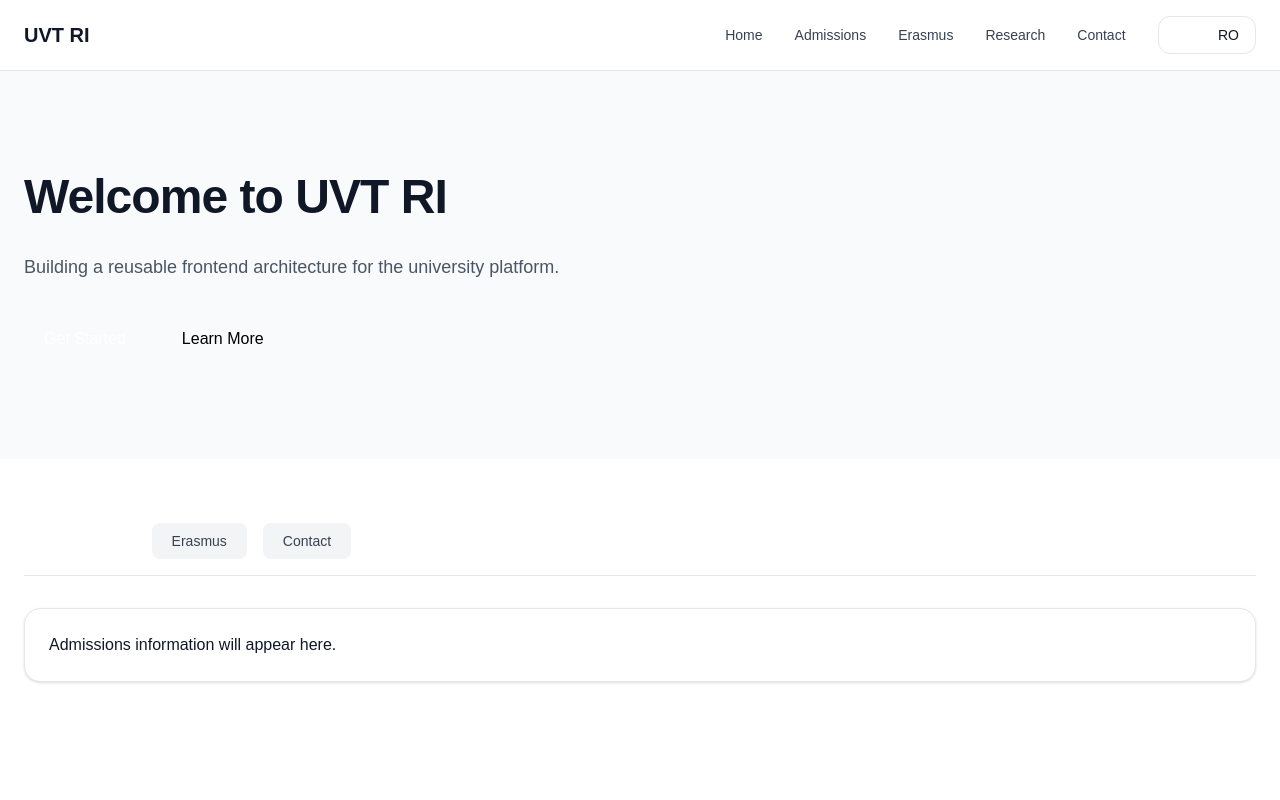
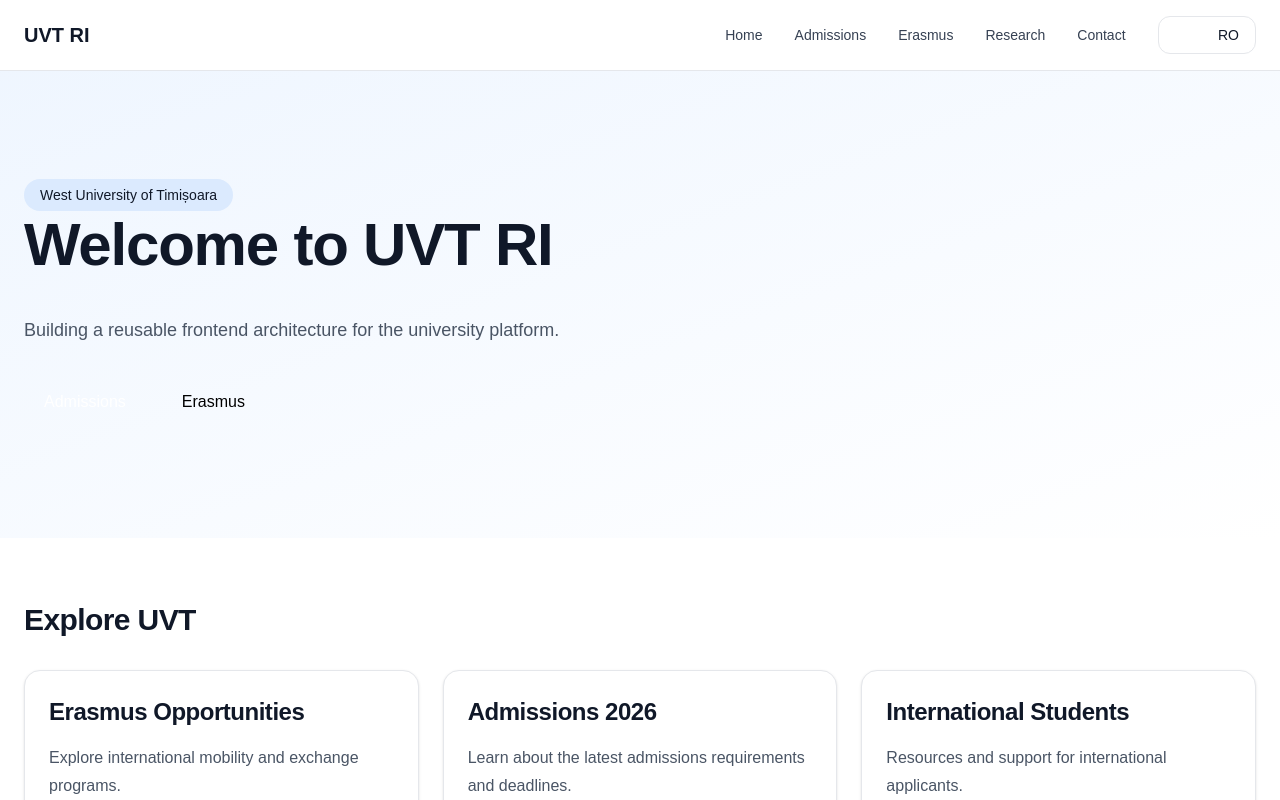
Before and after one commit to Q-UW9/ro.uvt.ri, a React (Vite) app in the folder frontend/: page / in a window 1280 px wide. Shown: the top 800 px of the page. Built offline with nearby package versions, Linux system fonts and the light colour scheme.

Commit message:
modified:   frontend/package-lock.json 	modified:   frontend/package.json 	modified:   frontend/src/components/organisms/HeroSection/HeroSection.tsx 	modified:   frontend/src/pages/UnderConstruction.tsx

```diff
--- a/frontend/package.json
+++ b/frontend/package.json
@@ -11,6 +11,7 @@
   },
   "dependencies": {
     "clsx": "^2.1.1",
+    "framer-motion": "^12.38.0",
     "react": "^19.2.5",
     "react-dom": "^19.2.5",
     "react-icons": "^5.6.0",
--- a/frontend/src/components/organisms/HeroSection/HeroSection.tsx
+++ b/frontend/src/components/organisms/HeroSection/HeroSection.tsx
@@ -1,43 +1,72 @@
+import { Link } from 'react-router-dom'
+
 import { Button } from '../../atoms/Button/Button'
 
 interface HeroSectionProps {
   title: string
   subtitle: string
-  primaryButtonText: string
+
+  primaryButtonText?: string
   secondaryButtonText?: string
+
+  primaryButtonLink?: string
+  secondaryButtonLink?: string
 }
 
 export function HeroSection({
   title,
   subtitle,
+
   primaryButtonText,
   secondaryButtonText,
+
+  primaryButtonLink,
+  secondaryButtonLink,
 }: HeroSectionProps) {
   return (
-    <section className="bg-gray-50 py-24">
-      <div className="mx-auto flex max-w-[1280px] flex-col items-start gap-8 px-6">
+    <section className="relative overflow-hidden">
 
-        <div className="max-w-3xl space-y-6">
-          <h1 className="text-5xl font-bold leading-tight text-gray-900">
+      {/* Background */}
+      <div className="absolute inset-0 bg-gradient-to-br from-blue-50 to-white" />
+
+      <div className="relative mx-auto max-w-[1280px] px-6 py-28">
+
+        <div className="max-w-[700px] space-y-8">
+
+          <span className="rounded-full bg-blue-100 px-4 py-2 text-sm font-medium">
+            West University of Timișoara
+          </span>
+
+          <h1 className="text-6xl font-bold leading-tight">
             {title}
           </h1>
 
-          <p className="text-lg leading-8 text-gray-600">
+          <p className="max-w-[600px] text-lg leading-8 text-gray-600">
             {subtitle}
           </p>
-        </div>
 
           <div className="flex flex-wrap gap-4">
-          <Button variant="primary">
+
+            {primaryButtonText && (
+              <Link to={primaryButtonLink || '/'}>
+                <Button>
                   {primaryButtonText}
                 </Button>
+              </Link>
+            )}
 
             {secondaryButtonText && (
+              <Link to={secondaryButtonLink || '/'}>
                 <Button variant="secondary">
                   {secondaryButtonText}
                 </Button>
+              </Link>
             )}
+
           </div>
+
+        </div>
+
       </div>
     </section>
   )
--- a/frontend/src/pages/UnderConstruction.tsx
+++ b/frontend/src/pages/UnderConstruction.tsx
@@ -45,18 +45,27 @@
 
   return (
     <PageLayout>
+
       <HeroSection
         title="Welcome to UVT RI"
+
         subtitle="Building a reusable frontend architecture for the university platform."
-        primaryButtonText="Get Started"
-        secondaryButtonText="Learn More"
+
+        primaryButtonText="Admissions"
+
+        secondaryButtonText="Erasmus"
+
+        primaryButtonLink="/admissions"
+
+        secondaryButtonLink="/erasmus"
       />
 
-      <div className="mx-auto max-w-[1280px] px-6">
-        <TabsSection tabs={demoTabs} />
-      </div>
+      <div className="mx-auto max-w-[1280px] px-6 py-16">
 
-      <div className="mx-auto max-w-[1280px] px-6 py-16">
+        <h2 className="mb-8 text-3xl font-bold">
+          Explore UVT
+        </h2>
+
         <ContentGrid columns={3}>
           {cardsData.map((card) => (
             <Card
@@ -67,6 +76,13 @@
             />
           ))}
         </ContentGrid>
+
+      </div>
+
+      <div className="mx-auto max-w-[1280px] px-6 py-16">
+
+        <TabsSection tabs={demoTabs} />
+
       </div>
 
       <div className="mx-auto max-w-[1280px] space-y-8 px-6 py-12">
@@ -74,15 +90,20 @@
         <Divider />
 
         <div className="flex gap-6 text-3xl">
+
           <Icon name="globe" />
+
           <Icon name="graduate" />
+
           <Icon name="mail" />
+
         </div>
 
       </div>
 
       <div className={s.container}>
         <div className={s.card}>
+
           <div className={s.icon}>
             🚧
           </div>
@@ -98,8 +119,10 @@
           <p className={s.subtitle}>
             The site is under construction. Please check back soon.
           </p>
+
         </div>
       </div>
+
     </PageLayout>
   )
 }
```
Also changed, not shown: 1 other file (tests, documents, lock files or other folders). Lines whose indentation alone changed are shown as unchanged.
